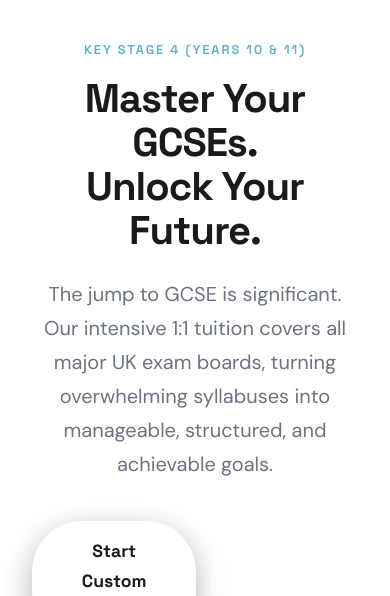
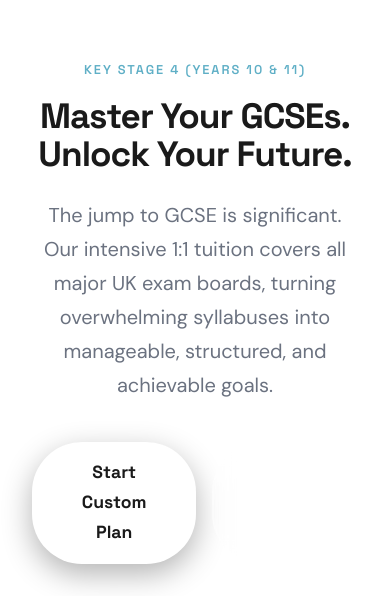
Before and after one commit to Stephen-jd/4js, a Django app: page /gcse/ in a window 390 px wide. Shown: the part 65-661 px from the top of the page. Run offline with Django 5.2, Linux system fonts and the light colour scheme.

Commit message:
Fix horizontal gap and landscape mobile views

```diff
--- a/static/css/style.css
+++ b/static/css/style.css
@@ -80,12 +80,16 @@ html {
   -moz-osx-font-smoothing: grayscale;
 }
 
-body {
+html, body {
   font-family: var(--font-body);
   color: var(--text);
   background: var(--white);
   line-height: 1.7;
+  max-width: 100%;
   overflow-x: hidden;
+}
+
+body {
   display: flex;
   flex-direction: column;
   min-height: 100vh;
@@ -2324,7 +2328,24 @@ h1, h2, h3, h4, h5, h6 {
   }
 }
 
+@media (max-width: 900px) and (orientation: landscape) {
+  .hero {
+    min-height: 120vh;
+  }
+  .hero-content {
+    margin-top: 80px;
+  }
+  .hero-content h1 {
+    font-size: 2.5rem !important;
+  }
+}
+
 @media (max-width: 768px) {
+  html, body {
+    overflow-x: hidden !important;
+    width: 100%;
+  }
+
   /* Hide desktop menu, show hamburger */
   .navbar-menu {
     display: none !important;
@@ -2343,7 +2364,7 @@ h1, h2, h3, h4, h5, h6 {
     font-size: 1rem !important;
   }
   .trust-grid {
-    grid-template-columns: 1fr 1fr;
+    grid-template-columns: 1fr;
     gap: 20px;
   }
   .taylorfit-container {
@@ -2369,11 +2390,15 @@ h1, h2, h3, h4, h5, h6 {
   }
 
   /* Fix inner page hero sections */
+  section {
+    max-width: 100vw;
+    overflow-x: hidden;
+  }
   section[style*="padding: 160px"] h1 {
-    font-size: 2.5rem !important;
+    font-size: 2.2rem !important;
   }
   section[style*="padding: 160px"] {
-    padding: 100px 16px 40px !important;
+    padding: 120px 16px 40px !important;
   }
   section[style*="grid-template-columns: 1fr 1fr"] {
     grid-template-columns: 1fr !important;
```
